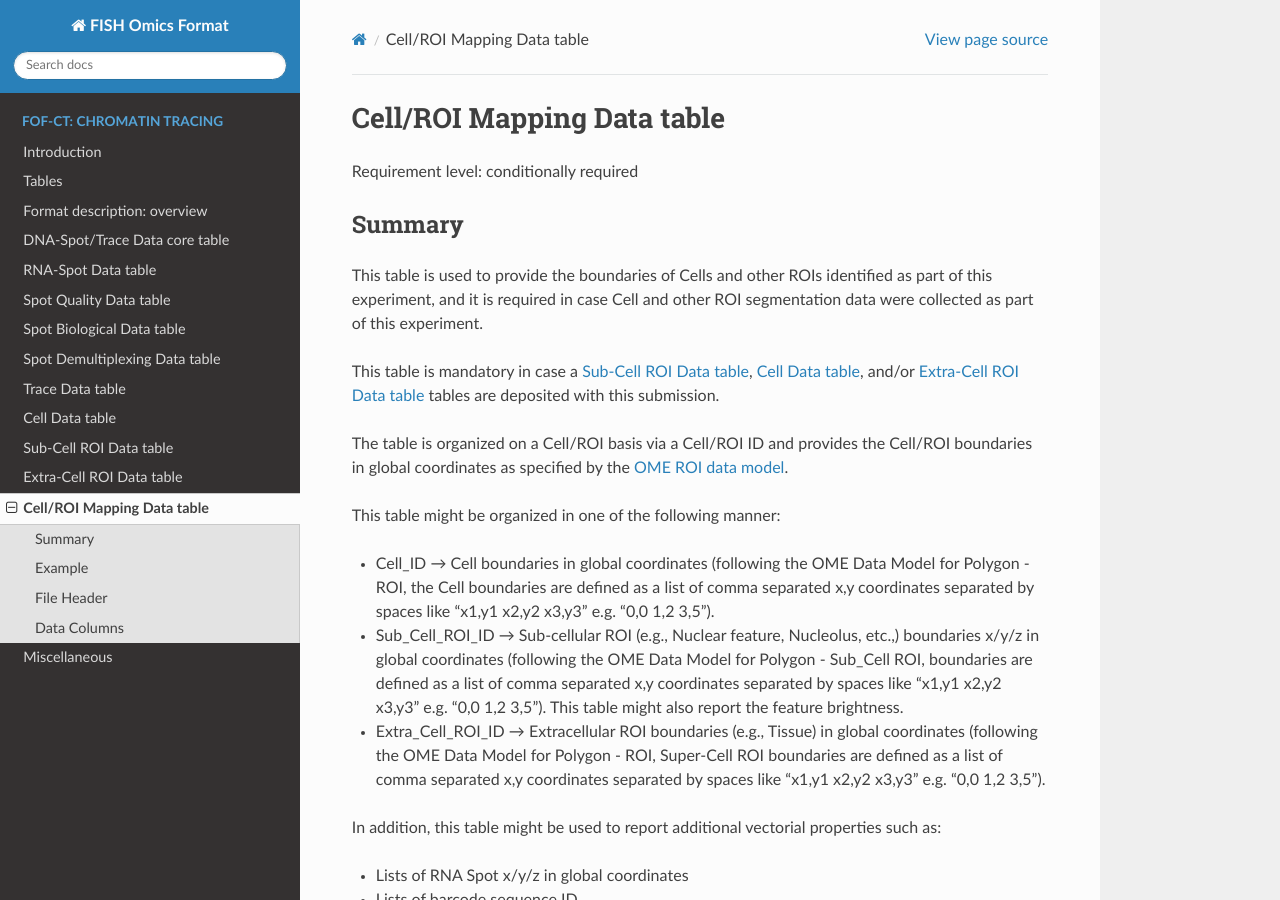
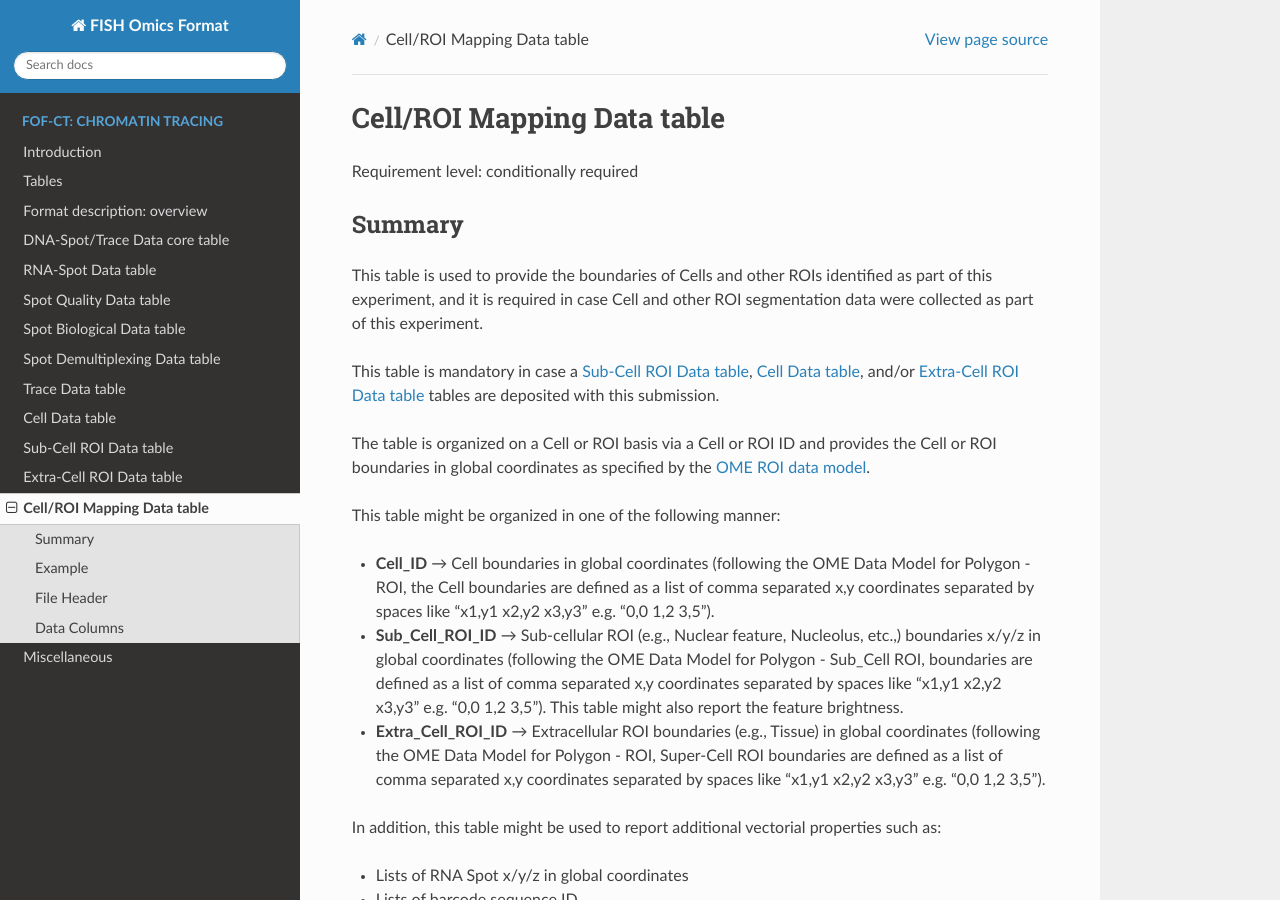
Before and after one commit to 4dn-dcic/fish_omics_format, a Sphinx documentation site: the page built from docs/source/mapping.rst, in a window 1280 px wide and 900 px high. Built offline with Sphinx 7.4.7 and the Read the Docs theme 2.0.0, drawn with Linux system fonts in a browser that asks for light colours; some of the changed text lies outside the part shown.

```diff
--- a/docs/source/mapping.rst
+++ b/docs/source/mapping.rst
@@ -11,26 +11,25 @@ This table is used to provide the boundaries of Cells and other ROIs
 identified as part of this experiment, and it is required in case Cell and
 other ROI segmentation data were collected as part of this experiment.
 
-This table is mandatory in case a :ref:`subcell`, :ref:`cell`,
-and/or :ref:`extracell` tables are deposited with this submission.
+This table is mandatory in case a :ref:`subcell`, :ref:`cell`, and/or :ref:`extracell` tables are deposited with this submission.
 
-The table is organized on a Cell/ROI basis via a Cell/ROI ID and
-provides the Cell/ROI boundaries in global coordinates as specified by
+The table is organized on a Cell or ROI basis via a Cell or ROI ID and
+provides the Cell or ROI boundaries in global coordinates as specified by
 the `OME ROI data model <https://docs.openmicroscopy.org/ome-model/5.6.3/developers/roi.html>`_.
 
 This table might be organized in one of the following manner:
 
--  Cell_ID → Cell boundaries in global coordinates (following the OME
+-  **Cell_ID** → Cell boundaries in global coordinates (following the OME
    Data Model for Polygon - ROI, the Cell boundaries are defined as a
    list of comma separated x,y coordinates separated by spaces like
    "x1,y1 x2,y2 x3,y3" e.g. "0,0 1,2 3,5").
--  Sub_Cell_ROI_ID → Sub-cellular ROI (e.g., Nuclear feature, Nucleolus,
+-  **Sub_Cell_ROI_ID** → Sub-cellular ROI (e.g., Nuclear feature, Nucleolus,
    etc.,) boundaries x/y/z in global coordinates (following the OME Data
    Model for Polygon - Sub_Cell ROI, boundaries are defined as a list of
    comma separated x,y coordinates separated by spaces like "x1,y1 x2,y2
    x3,y3" e.g. "0,0 1,2 3,5"). This table might also report the feature
    brightness.
--  Extra_Cell_ROI_ID → Extracellular ROI boundaries (e.g., Tissue) in
+-  **Extra_Cell_ROI_ID** → Extracellular ROI boundaries (e.g., Tissue) in
    global coordinates (following the OME Data Model for Polygon - ROI,
    Super-Cell ROI boundaries are defined as a list of comma separated
    x,y coordinates separated by spaces like "x1,y1 x2,y2 x3,y3" e.g.
```
Also changed, not shown: other parts of docs/source/mapping.rst (+2 -3 lines).
